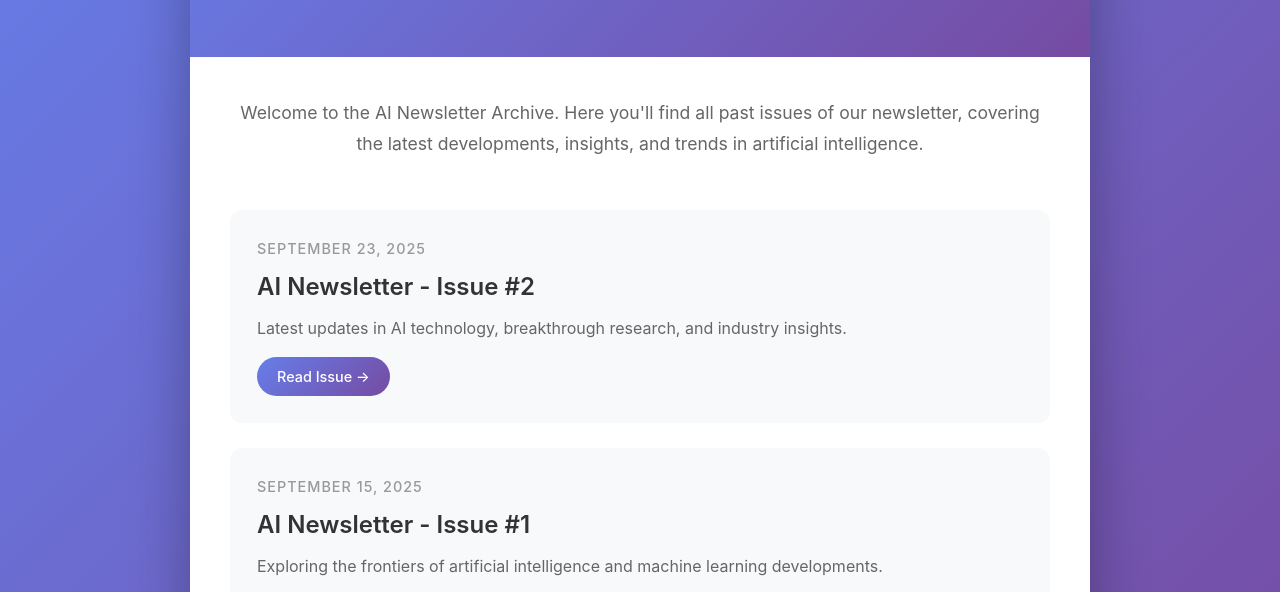
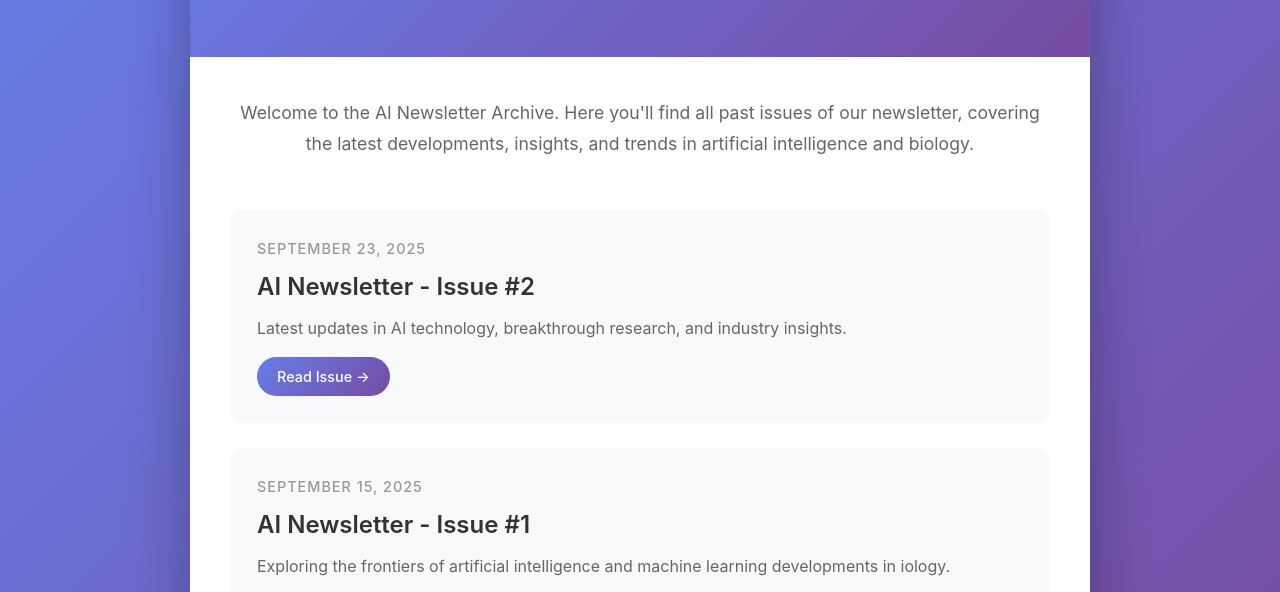
Before and after one commit to MdRasheduz-zaman/ai_news_archive, a plain HTML site: page index.html in a window 1280 px wide. Shown: the part 201-793 px from the top of the page. Drawn offline with Linux system fonts and the light colour scheme.

Commit message:
corrected scripts and set-up

```diff
--- a/index.html
+++ b/index.html
@@ -175,7 +175,7 @@
         <div class="content">
             <p class="intro">
                 Welcome to the AI Newsletter Archive. Here you'll find all past issues of our newsletter,
-                covering the latest developments, insights, and trends in artificial intelligence.
+                covering the latest developments, insights, and trends in artificial intelligence and biology.
             </p>
 
             <div class="newsletter-grid">
@@ -197,7 +197,7 @@
                         <div class="newsletter-date">September 15, 2025</div>
                         <h2 class="newsletter-title">AI Newsletter - Issue #1</h2>
                         <p class="newsletter-description">
-                            Exploring the frontiers of artificial intelligence and machine learning developments.
+                            Exploring the frontiers of artificial intelligence and machine learning developments in iology.
                         </p>
                         <span class="view-btn">Read Issue →</span>
                     </a>
```
Also changed, not shown: 2 other files.
